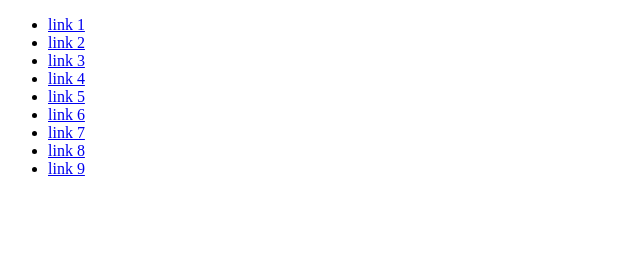
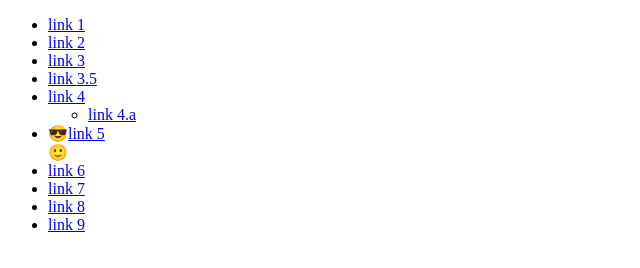
Before and after one commit to Lawrenette/clase10julio, a plain HTML site: page 03/index.html in a window 1280 px wide. Shown: the whole page, without its empty margins (0-640 px from the left). Drawn offline with Linux system fonts and the light colour scheme.

Commit message:
ejercicio 03 terminado

```diff
--- a/03/index.html
+++ b/03/index.html
@@ -21,6 +21,14 @@
 			<li><a href="#">link 9</a></li>
 		</ul>
 	</nav>
+<script src="../_assets/js/jquery-3.3.1.min.js"></script>
+<script>
+	$("li:nth-child(4)").append('<ul><li><a href="#">link 4.a</a></li></ul>');
+	$("li:nth-child(4)").before('<li><a href="#">link 3.5</a></li>');
 
+	$("li:nth-child(6)").prepend('😎');
+	$("li:nth-child(6)").after('🙂')
+
+</script>
 </body>
 </html>
```
